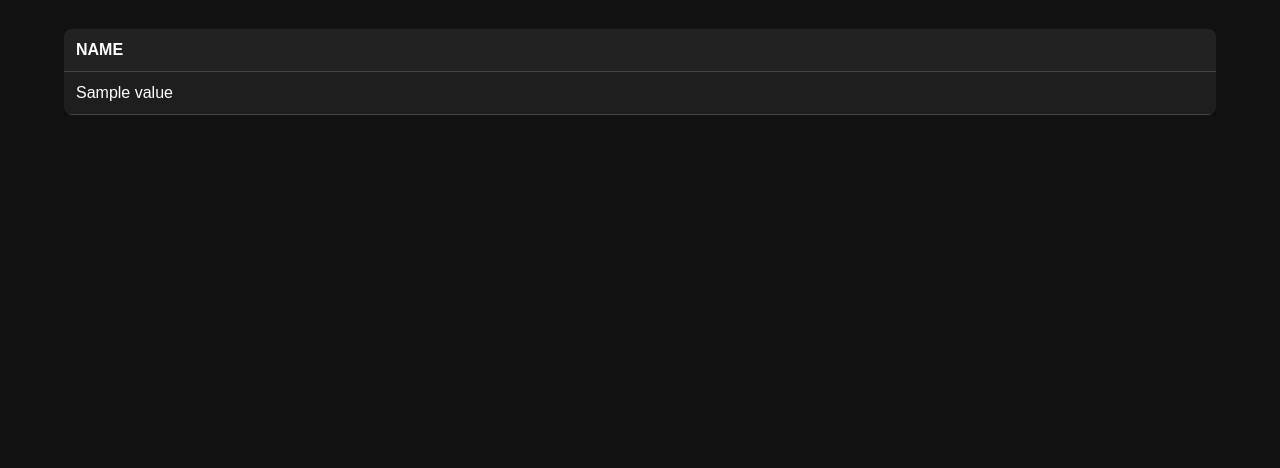
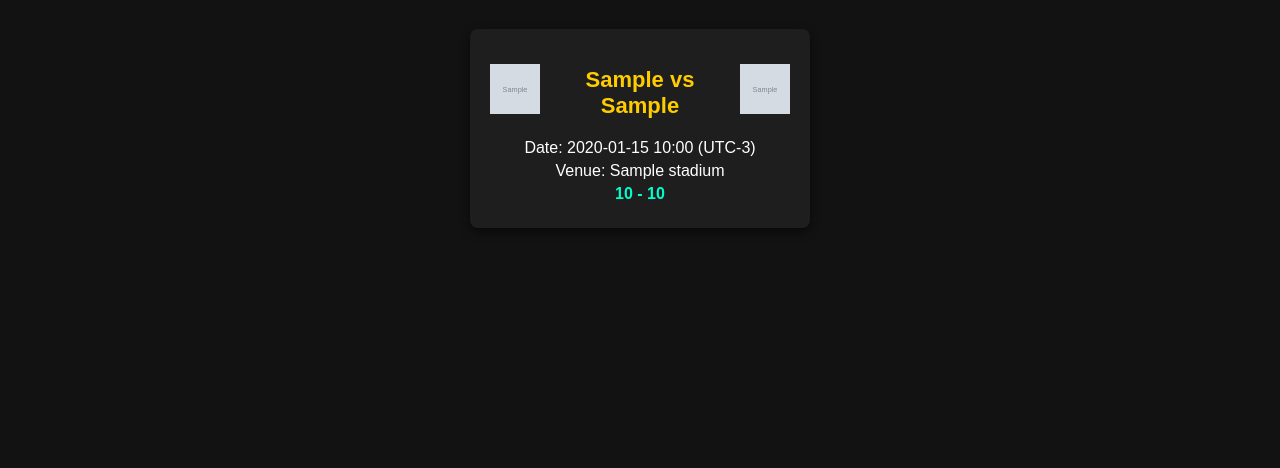
Before and after one commit to brenonm/soccer_web_app, a Flask app: template templates/seasons_filtered.html in a window 1280 px wide. Shown: the part 220-688 px from the top of the page. Run offline with Flask 3, Linux system fonts and the light colour scheme; the template is opened without the code that fills it: most values are stand-ins (such as "Sample title", 1, 10 or a date in 2020); grey boxes marked "Sample" are stand-in pictures.

Commit message:
made several improvements to season_filtered, now games show as cards with additional information. also disovered new endpoint to get goals for specific fixture id, will have to join to df_seasons

```diff
--- a/templates/seasons_filtered.html
+++ b/templates/seasons_filtered.html
@@ -3,7 +3,7 @@
 <head>
     <meta charset="UTF-8">
     <meta name="viewport" content="width=device-width, initial-scale=1.0">
-    <title>Season Stats</title>
+    <title>Season Matches</title>
     <style>
         /* General Styles */
         body {
@@ -27,79 +27,79 @@
             text-shadow: 2px 2px 10px rgba(0, 0, 0, 0.8);
         }
 
-        /* Table Styling */
+        /* Card Container */
         .container {
             width: 90%;
             margin: 30px auto;
-            overflow-x: auto;
+            display: flex;
+            flex-direction: column;
+            align-items: center;
+            gap: 20px;
         }
 
-        table {
-            width: 100%;
-            border-collapse: collapse;
-            background-color: #1e1e1e;
+        /* Card Styling */
+        .card {
+            background: #1e1e1e;
             border-radius: 8px;
-            overflow: hidden;
             box-shadow: 0px 4px 10px rgba(0, 0, 0, 0.5);
+            padding: 20px;
+            width: 300px;
+            text-align: center;
         }
 
-        th, td {
-            padding: 12px;
-            text-align: left;
-            border-bottom: 1px solid #444;
+        .card h2 {
+            font-size: 22px;
+            margin-bottom: 10px;
+            color: #ffcc00;
         }
 
-        th {
-            background-color: #222;
+        .card p {
             font-size: 16px;
-            text-transform: uppercase;
+            margin: 5px 0;
         }
 
-        tr:nth-child(even) {
-            background-color: #181818;
+        .score {
+            font-size: 24px;
+            font-weight: bold;
+            color: #00ffcc;
         }
 
-        tr:hover {
-            background-color: #333;
-            transition: 0.3s;
+        .team-logos {
+            display: flex;
+            justify-content: center;
+            align-items: center;
+            gap: 10px;
+            margin-bottom: 10px;
         }
 
-        /* No Data Message */
-        .no-data {
-            text-align: center;
-            font-size: 20px;
-            padding: 20px;
+        .team-logos img {
+            width: 50px;
+            height: 50px;
         }
     </style>
 </head>
 <body>
 
     <div class="header">
-        <h1>Season {{ data[0]['season'] if data else '' }} Stats</h1>
+        <h1>Season {{ data[0]['season'] if data else '' }} Matches</h1>
     </div>
 
     <div class="container">
         {% if data %}
-            <table>
-                <thead>
-                    <tr>
-                        {% for column in data[0].keys() %}
-                            <th>{{ column.replace('_', ' ').title() }}</th>
-                        {% endfor %}
-                    </tr>
-                </thead>
-                <tbody>
-                    {% for row in data %}
-                        <tr>
-                            {% for value in row.values() %}
-                                <td>{{ value }}</td>
-                            {% endfor %}
-                        </tr>
-                    {% endfor %}
-                </tbody>
-            </table>
+            {% for row in data %}
+                <div class="card">
+                    <div class="team-logos">
+                        <img src="{{ row['home_logo'] }}" alt="{{ row['home_team'] }} Logo">
+                        <h2>{{ row['home_team'] }} vs {{ row['away_team'] }}</h2>
+                        <img src="{{ row['away_logo'] }}" alt="{{ row['away_team'] }} Logo">
+                    </div>
+                    <p>Date: {{ row['game_datetime'][:16] }} (UTC-3)</p>
+                    <p>Venue: {{ row['stadium'] }}</p>
+                    <p class="score">{{ row['home_score'] }} - {{ row['away_score'] }}</p>
+                </div>
+            {% endfor %}
         {% else %}
-            <p class="no-data">No data found for this season. ⚽</p>
+            <p class="no-data">No matches found for this season. ⚽</p>
         {% endif %}
     </div>
 
```
Also changed, not shown: 1 other file.
